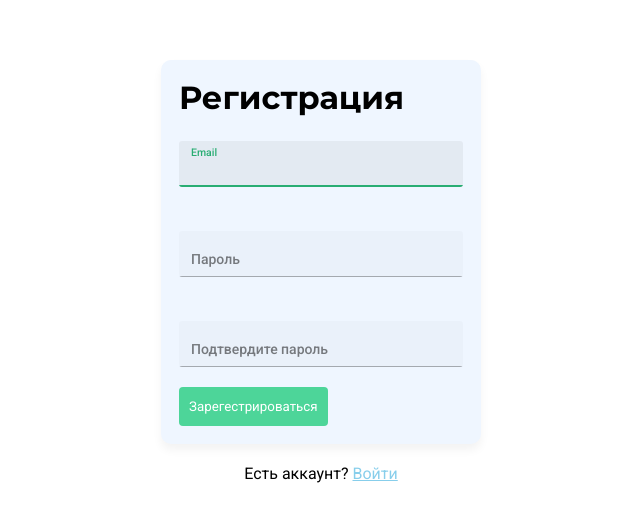
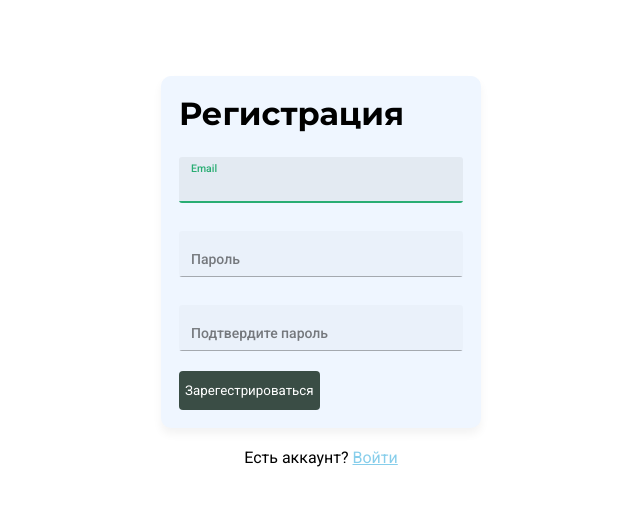
Before and after one commit to Dan-Crane/todo-react-2, a React (Create React App) app: page /auth in a window 1280 px wide. Shown: the part 129-650 px from the top of the page, without its empty margins (319-959 px from the left). Built offline with nearby package versions, Linux system fonts and the light colour scheme; no server answers.

Commit message:
Откоректирован Signup.jsx

```diff
--- a/src/components/Auth/Signup/Signup.jsx
+++ b/src/components/Auth/Signup/Signup.jsx
@@ -1,4 +1,4 @@
-import React, {useRef, useState} from "react";
+import React, {useState} from "react";
 
 import {Link, useHistory} from "react-router-dom"
 
@@ -14,7 +14,7 @@ export function Signup() {
 	const password = useInput('')
 	const passwordConfirm = useInput('')
 	const {actions} = useStore()
-	const [error, setError] = useState("")
+	const [error, setError] = useState(false)
 	const [loading, setLoading] = useState(false)
 	const history = useHistory()
 
@@ -22,7 +22,7 @@ export function Signup() {
 		e.preventDefault()
 
 		if (password.value !== passwordConfirm.value) {
-			return setError("Пароли не соответстуют")
+			return setError(true)
 		}
 
 		try {
@@ -85,7 +85,6 @@ export function Signup() {
 									 onBlur={e => password.handleBlur(e)}/>
 					</div>
 
-
 					<div className='main-form__item'>
 						<CSSTransition in={passwordConfirm.isDirty}
 													 classNames='main-form__error-wrap'
@@ -106,11 +105,21 @@ export function Signup() {
 									 onBlur={e => passwordConfirm.handleBlur(e)}/>
 					</div>
 
+					<div className='main-form__wrap'>
+						<button type='submit' className='main-btn signup__btn main-form__btn'
+										disabled={email.btnDisable || loading || password.btnDisable || passwordConfirm.btnDisable}>
+							Зарегестрироваться
+						</button>
 
-					<button className='main-btn signup__btn'
-									disabled={loading}>
-						Зарегестрироваться
-					</button>
+						<CSSTransition in={error}
+													 classNames='main-form__error-wrap'
+													 timeout={300}
+													 mountOnEnter
+													 unmountOnExit>
+								<span
+									className={`login__error main-form__error`}>Ошибка</span>
+						</CSSTransition>
+					</div>
 
 				</form>
 			</div>
--- a/src/components/Auth/Signup/Signup.scss
+++ b/src/components/Auth/Signup/Signup.scss
@@ -15,9 +15,6 @@
     border-radius: 10px;
     margin-bottom: 20px;
     transition: all 0.300s ease-in-out;
-    div {
-      margin-bottom: 20px;
-    }
 
     @media all and (max-width: 768px) {
       padding: 6px;
@@ -58,4 +55,8 @@
   &__desc {
 
   }
+
+  &__btn {
+    padding: 12px 6px;
+  }
 }
--- a/src/hooks/InputValidate.js
+++ b/src/hooks/InputValidate.js
@@ -15,12 +15,12 @@ let scheme = Y.object().shape({
 
 	password: Y.string()
 		.required('Обязательное поле')
-		.min(4, 'Слишком короткий')
+		.min(6, 'Короткий пароль')
 		.max(60, 'Слишком длинный'),
 
 	passwordConfirm: Y.string()
 		.required('Обязательное поле')
-		.min(4, 'Слишком короткий')
+		.min(6, 'Короткий пароль')
 		.max(60, 'Слишком длинный'),
 })
 
```
